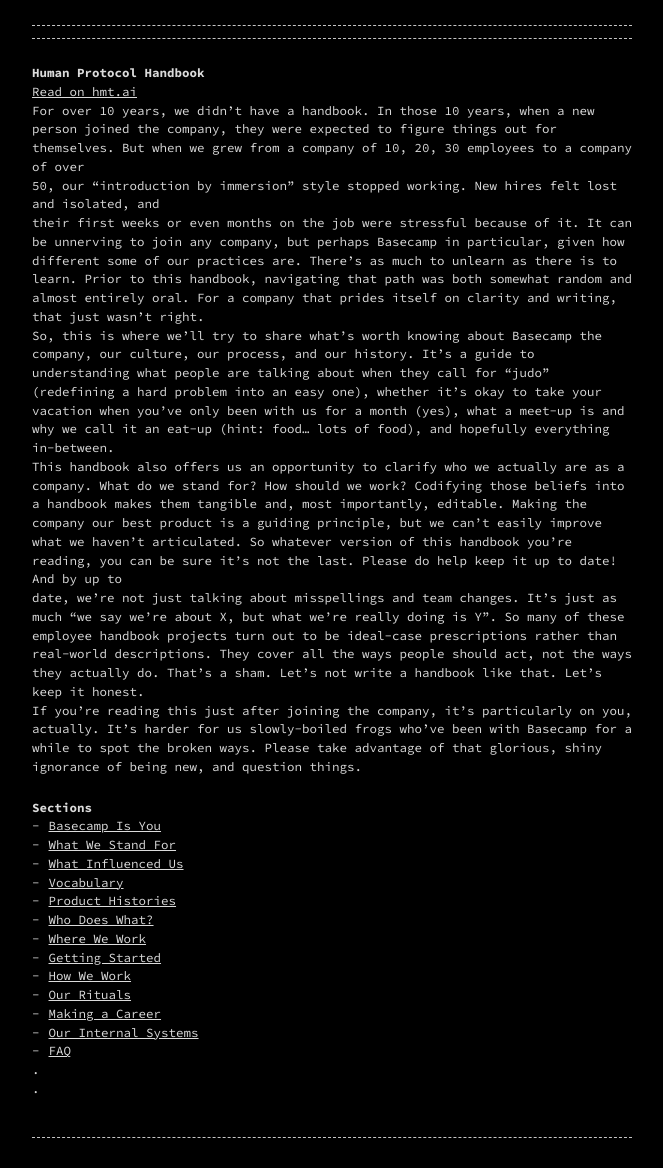
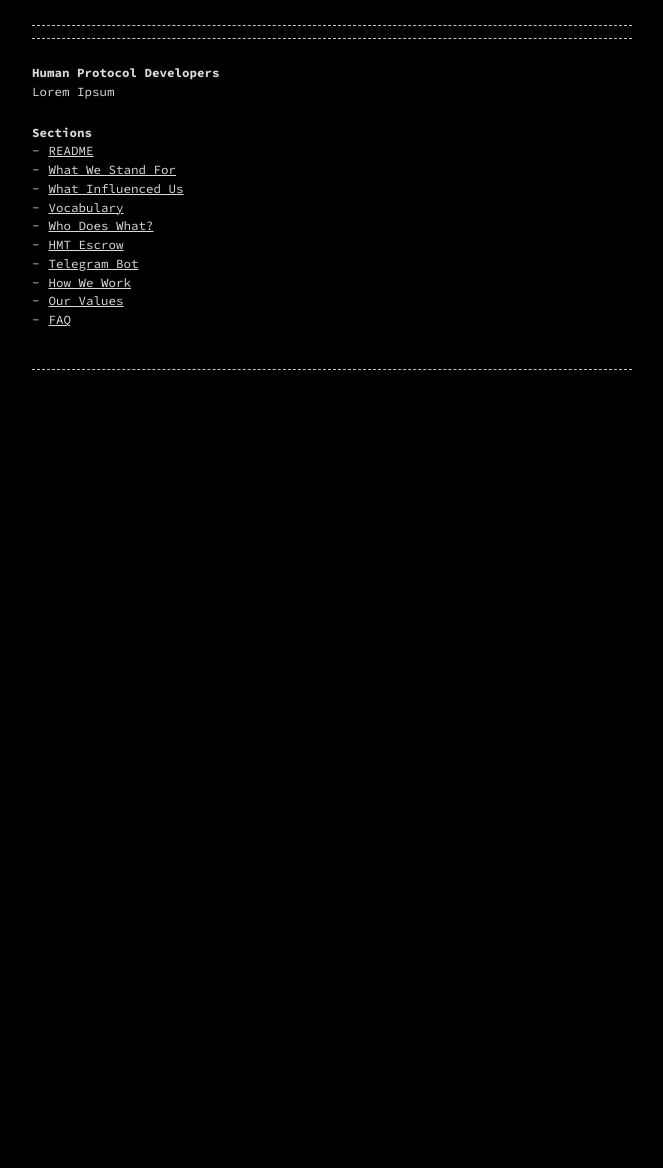
Before and after one commit to SaturnalyaJones/saturnalyajones.github.io, a Jekyll site: the page built from index.md, in a window 1280 px wide. Shown: the whole page, without its empty margins (308-971 px from the left). Built offline with Jekyll 4.4.1, drawn with Linux system fonts in a browser that asks for light colours; after the commit the page ends 900 px from its top, so only the background shows below that.

Commit message:
index file update

```diff
--- a/index.md
+++ b/index.md
@@ -4,36 +4,18 @@
 permalink: /
 ---
 
-# Human Protocol Handbook
+# Human Protocol Developers
 
-[Read on hmt.ai](https://hmt.ai/handbook)
-
-For over 10 years, we didn’t have a handbook. In those 10 years, when a new person joined the company, they were expected to figure things out for themselves. But when we grew from a company of 10, 20, 30 employees to a company of over
-50, our “introduction by immersion” style stopped working. New hires felt lost and isolated, and
-their first weeks or even months on the job were stressful because of it. It can be unnerving to join any company, but perhaps Basecamp in particular, given how different some of our practices are. There’s as much to unlearn as there is to learn. Prior to this handbook, navigating that path was both somewhat random and almost entirely oral. For a company that prides itself on clarity and writing, that just wasn’t right.
-
-So, this is where we’ll try to share what’s worth knowing about Basecamp the company, our culture, our process, and our history. It’s a guide to understanding what people are talking about when they call for “judo” (redefining a hard problem into an easy one), whether it’s okay to take your vacation when you’ve only been with us for a month (yes), what a meet-up is and why we call it an eat-up (hint: food… lots of food), and hopefully everything in-between.
-
-This handbook also offers us an opportunity to clarify who we actually are as a company. What do we stand for? How should we work? Codifying those beliefs into a handbook makes them tangible and, most importantly, editable. Making the company our best product is a guiding principle, but we can’t easily improve what we haven’t articulated. So whatever version of this handbook you’re reading, you can be sure it’s not the last. Please do help keep it up to date! And by up to
-date, we're not just talking about misspellings and team changes. It’s just as much “we say we’re about X, but what we’re really doing is Y”. So many of these employee handbook projects turn out to be ideal-case prescriptions rather than real-world descriptions. They cover all the ways people should act, not the ways they actually do. That’s a sham. Let’s not write a handbook like that. Let’s keep it honest.
-
-If you’re reading this just after joining the company, it’s particularly on you, actually. It’s harder for us slowly-boiled frogs who’ve been with Basecamp for a while to spot the broken ways. Please take advantage of that glorious, shiny ignorance of being new, and question things.
+Lorem Ipsum
 
 ## Sections
-* [Basecamp Is You](https://github.com/basecamp/handbook/blob/master/basecamp-is-you.md)
+* [README](https://github.com/hCaptcha/telegram-bot)
 * [What We Stand For](https://github.com/basecamp/handbook/blob/master/what-we-stand-for.md)
 * [What Influenced Us](https://github.com/basecamp/handbook/blob/master/what-influenced-us.md)
 * [Vocabulary](https://github.com/basecamp/handbook/blob/master/vocabulary.md)
-* [Product Histories](https://github.com/basecamp/handbook/blob/master/product-histories.md)
 * [Who Does What?](https://github.com/basecamp/handbook/blob/master/orgchart.md)
-* [Where We Work](https://github.com/basecamp/handbook/blob/master/where-we-work.md)
-* [Getting Started](https://github.com/basecamp/handbook/blob/master/getting-started.md)
+* [HMT Escrow](https://github.com/basecamp/handbook/blob/master/where-we-work.md)
+* [Telegram Bot](https://github.com/hCaptcha/telegram-bot)
 * [How We Work](https://github.com/basecamp/handbook/blob/master/how-we-work.md)
-* [Our Rituals](https://github.com/basecamp/handbook/blob/master/our-rituals.md)
-* [Making a Career](https://github.com/basecamp/handbook/blob/master/making-a-career.md)
-* [Our Internal Systems](https://github.com/basecamp/handbook/blob/master/our-internal-systems.md)
+* [Our Values](https://github.com/basecamp/handbook/blob/master/our-rituals.md)
 * [FAQ](https://github.com/basecamp/handbook/blob/master/faq.md)
-
-
-.
-.
```
